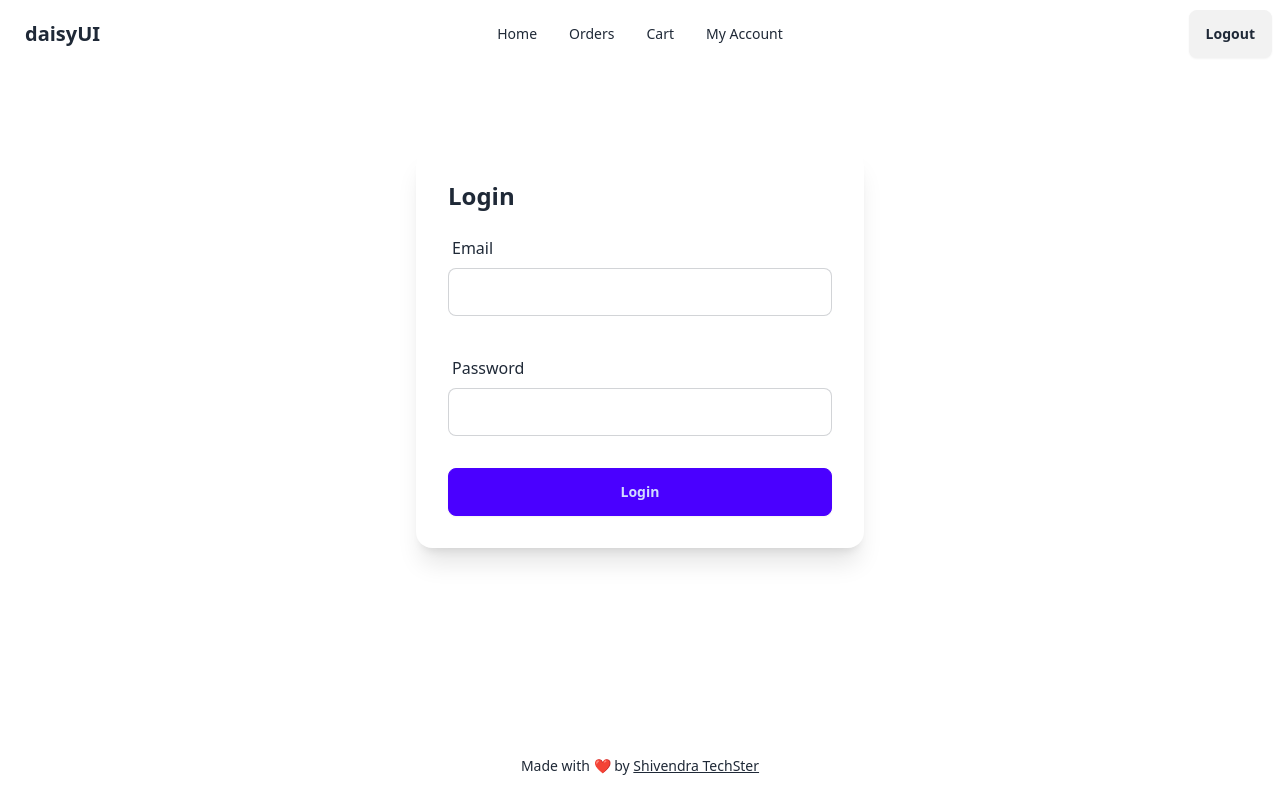
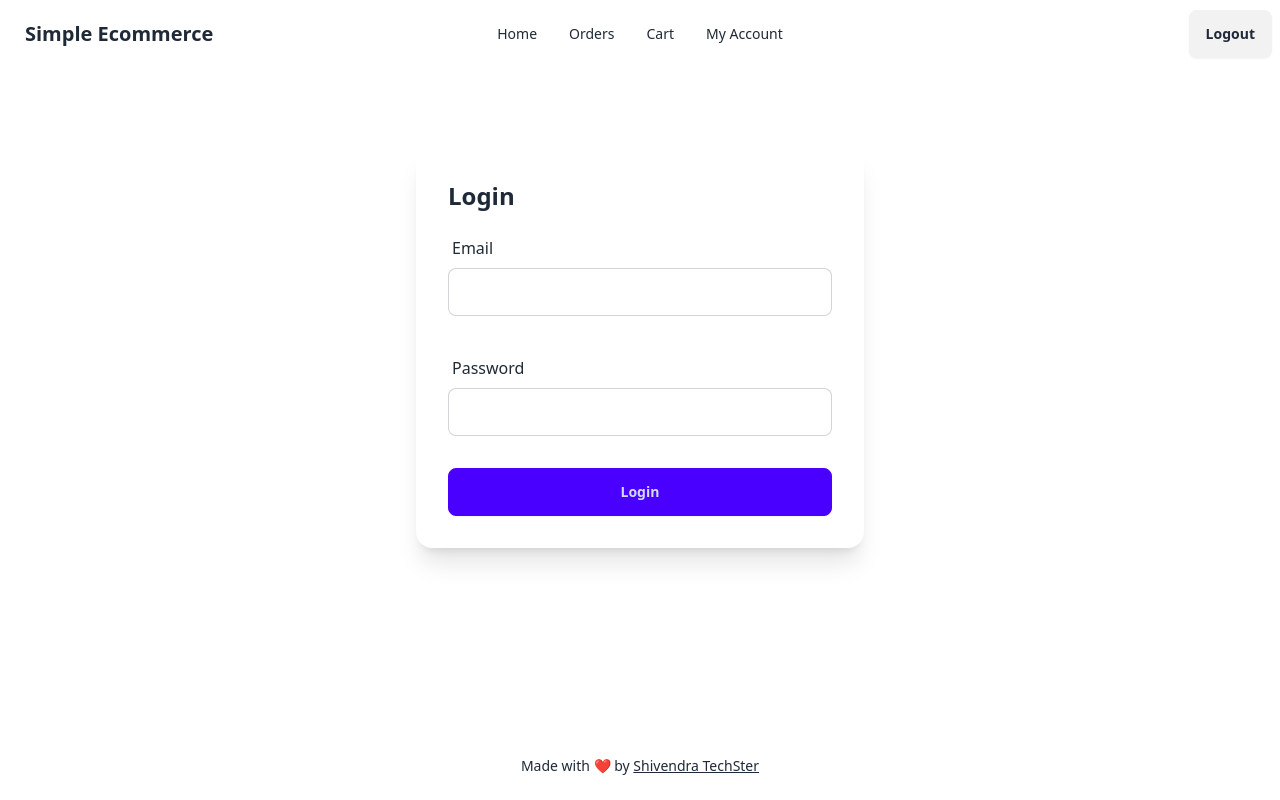
Before and after one commit to dvlpr-shivendra/next-ecommerce, a Next.js app: page /auth/login in a window 1280 px wide. Built offline with nearby package versions, Linux system fonts and the light colour scheme.

Commit message:
Link logo to homepage

```diff
--- a/components/navbar.tsx
+++ b/components/navbar.tsx
@@ -43,7 +43,9 @@
             ))}
           </ul>
         </div>
-        <a className="btn btn-ghost text-xl">daisyUI</a>
+        <Link href={"/"} className="btn btn-ghost text-xl">
+          Simple Ecommerce
+        </Link>
       </div>
       <div className="navbar-center hidden lg:flex">
         <ul className="menu menu-horizontal px-1">
```
